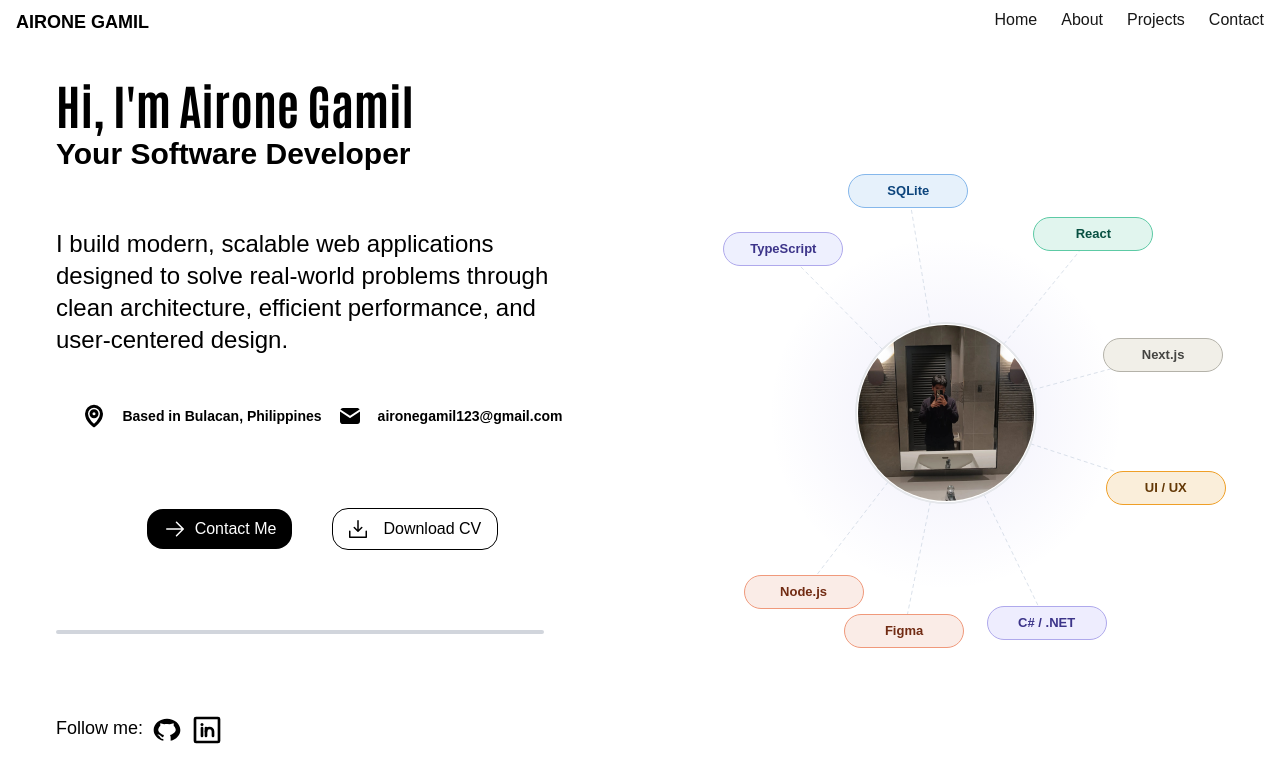
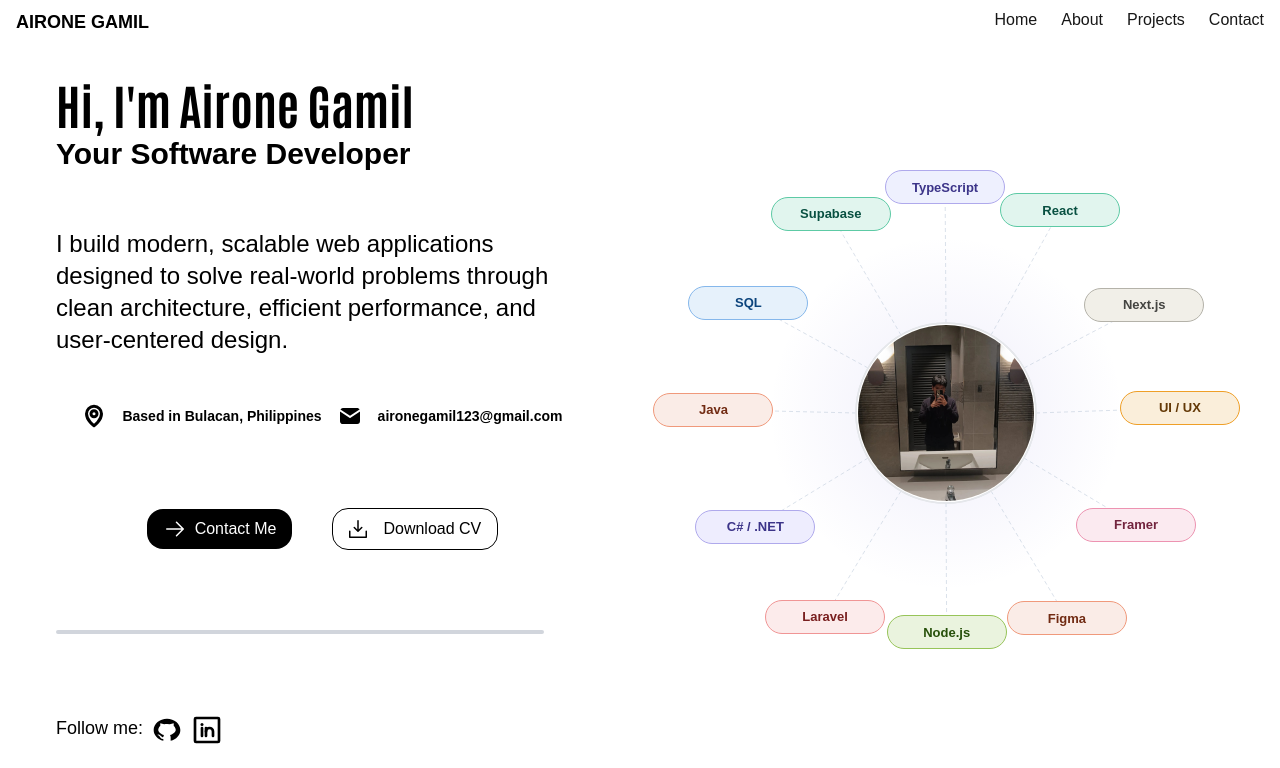
Before and after one commit to Beskiit/my-portfolio, a Next.js app: page / in a window 1280 px wide. Shown: the top 768 px of the page. Built offline with nearby package versions, Linux system fonts and the light colour scheme; a web font is replaced by a local one.

Commit message:
feat: update skill definitions in AvatarNodeMap component

```diff
--- a/components/ui/AvatarNodeMap.tsx
+++ b/components/ui/AvatarNodeMap.tsx
@@ -5,11 +5,13 @@ import { useState, useEffect, useRef, useCallback } from "react";
 // ─── Skill definitions ────────────────────────────────────────────────────────
 // distance is expressed as a ratio of the SVG half-size (0.0–1.0)
 // so pills always stay proportionally placed regardless of canvas size
+// 12 skills evenly spread at 30° increments (360/12 = 30)
+// alternating distRatio 0.86 / 0.90 so adjacent pills don't collide
 const SKILLS = [
   {
     label: "TypeScript",
-    angle: 315,
-    distRatio: 0.88,
+    angle: 0,
+    distRatio: 0.86,
     bg: "#EEF0FE",
     text: "#3C3489",
     border: "#AFA9EC",
@@ -18,7 +20,7 @@ const SKILLS = [
   },
   {
     label: "React",
-    angle: 40,
+    angle: 30,
     distRatio: 0.9,
     bg: "#E1F5EE",
     text: "#085041",
@@ -27,18 +29,18 @@ const SKILLS = [
     activeText: "#0F0F0F",
   },
   {
-    label: "Node.js",
-    angle: 220,
-    distRatio: 0.88,
-    bg: "#FAECE7",
-    text: "#712B13",
-    border: "#F0997B",
-    activeBg: "#3C873A",
+    label: "Next.js",
+    angle: 60,
+    distRatio: 0.86,
+    bg: "#F1EFE8",
+    text: "#444441",
+    border: "#B4B2A9",
+    activeBg: "#000",
     activeText: "#fff",
   },
   {
     label: "UI / UX",
-    angle: 110,
+    angle: 90,
     distRatio: 0.9,
     bg: "#FAEEDA",
     text: "#633806",
@@ -47,9 +49,19 @@ const SKILLS = [
     activeText: "#0F0F0F",
   },
   {
+    label: "Framer",
+    angle: 120,
+    distRatio: 0.86,
+    bg: "#FBEAF0",
+    text: "#72243E",
+    border: "#ED93B1",
+    activeBg: "#D4537E",
+    activeText: "#fff",
+  },
+  {
     label: "Figma",
-    angle: 190,
-    distRatio: 0.85,
+    angle: 150,
+    distRatio: 0.9,
     bg: "#FAECE7",
     text: "#712B13",
     border: "#F0997B",
@@ -57,9 +69,29 @@ const SKILLS = [
     activeText: "#fff",
   },
   {
+    label: "Node.js",
+    angle: 180,
+    distRatio: 0.86,
+    bg: "#EAF3DE",
+    text: "#27500A",
+    border: "#97C459",
+    activeBg: "#3C873A",
+    activeText: "#fff",
+  },
+  {
+    label: "Laravel",
+    angle: 210,
+    distRatio: 0.9,
+    bg: "#FCEBEB",
+    text: "#791F1F",
+    border: "#F09595",
+    activeBg: "#E24B4A",
+    activeText: "#fff",
+  },
+  {
     label: "C# / .NET",
-    angle: 155,
-    distRatio: 0.88,
+    angle: 240,
+    distRatio: 0.86,
     bg: "#EEEDFE",
     text: "#3C3489",
     border: "#AFA9EC",
@@ -67,9 +99,19 @@ const SKILLS = [
     activeText: "#fff",
   },
   {
-    label: "SQLite",
-    angle: 350,
-    distRatio: 0.85,
+    label: "Java",
+    angle: 270,
+    distRatio: 0.9,
+    bg: "#FAECE7",
+    text: "#712B13",
+    border: "#F0997B",
+    activeBg: "#993C1D",
+    activeText: "#fff",
+  },
+  {
+    label: "SQL",
+    angle: 300,
+    distRatio: 0.86,
     bg: "#E6F1FB",
     text: "#0C447C",
     border: "#85B7EB",
@@ -77,13 +119,13 @@ const SKILLS = [
     activeText: "#fff",
   },
   {
-    label: "Next.js",
-    angle: 75,
-    distRatio: 0.88,
-    bg: "#F1EFE8",
-    text: "#444441",
-    border: "#B4B2A9",
-    activeBg: "#000",
+    label: "Supabase",
+    angle: 330,
+    distRatio: 0.9,
+    bg: "#E1F5EE",
+    text: "#085041",
+    border: "#5DCAA5",
+    activeBg: "#1D9E75",
     activeText: "#fff",
   },
 ] as const;
```
